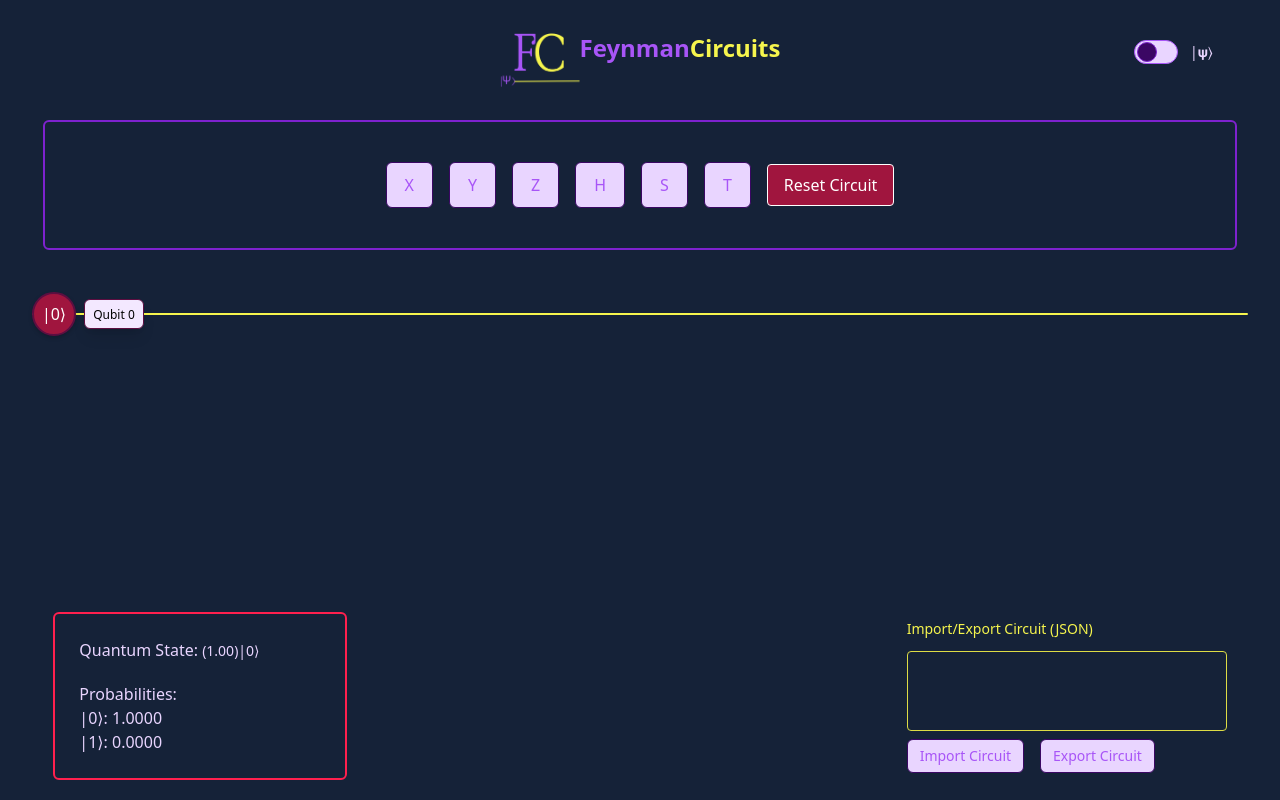
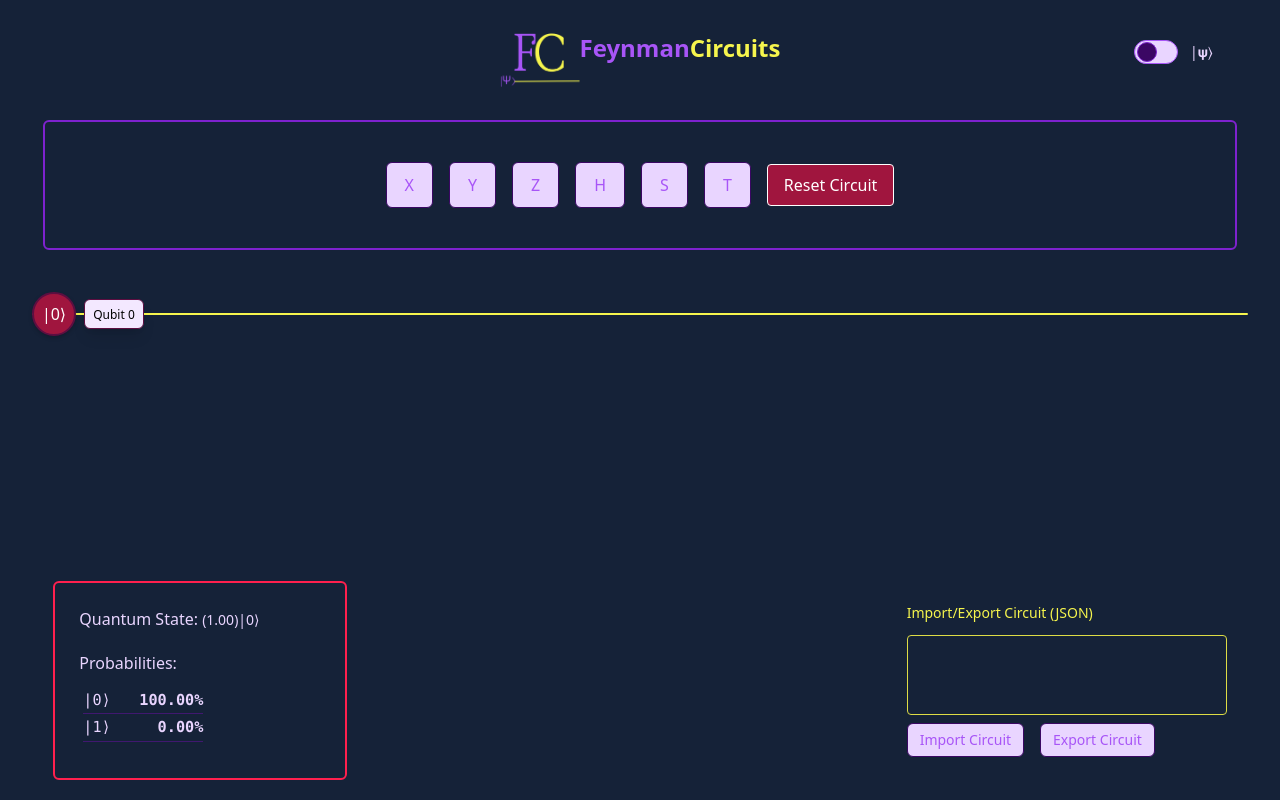
Before and after one commit to KDhanak/Feynman-Circuits, a SvelteKit app in the folder frontend/: page / in a window 1280 px wide. Built offline with nearby package versions, Linux system fonts and the light colour scheme; some icons are missing.

Commit message:
IE Dialog changed, dialog box for simulation results added.

```diff
--- a/frontend/src/components/CircuitIE.svelte
+++ b/frontend/src/components/CircuitIE.svelte
@@ -70,7 +70,7 @@
 				qubit,
 				columnIndex,
 				...(gateType === 'CONTROL' && targetQubits && { targetQubits }),
-				...(gateType === "CONTROL" && !targetQubits && targetQubit !== undefined && {targetQubit})
+				...(gateType === 'CONTROL' && !targetQubits && targetQubit !== undefined && { targetQubit })
 			}))
 		} as ImportedCircuit;
 
@@ -87,22 +87,28 @@
 			if (timeoutId) clearTimeout(timeoutId);
 			timeoutId = setTimeout(() => {
 				message = '';
-			}, 500);
+			}, 1000);
 		} catch (error) {
 			errorMessage = 'Failed to copy text. Please try selecting and copying manually.';
 			if (timeoutId) clearTimeout(timeoutId);
 			timeoutId = setTimeout(() => {
 				errorMessage = '';
-			}, 500);
+			}, 1000);
 		}
 	}
 
 	function toggleEnlarge() {
 		isEnlarged = !isEnlarged;
 	}
+
 	function focusOnMount(node: HTMLElement) {
+		// Focus the element when it is mounted
 		node.focus();
-		return;
+		return {
+			destroy() {
+				// No cleanup needed
+			}
+		};
 	}
 </script>
 
@@ -151,7 +157,7 @@
 			}}
 		>
 			<div
-				class="bg-background border border-success-1 p-4 rounded-md max-w-3xl w-full max-h-[80vh] flex flex-col"
+				class="bg-background border border-primary-1 p-4 rounded-md max-w-3xl w-full max-h-[80vh] flex flex-col"
 				transition:scale={{ duration: 200, start: 0.8 }}
 				role="dialog"
 				aria-modal="true"
@@ -179,7 +185,7 @@
 				</div>
 				<textarea
 					bind:value={circuitInputJson}
-					class="rounded border bg-transparent border-success-1 w-full h-[50vh] text-white p-2 resize-none"
+					class="rounded border bg-transparent border-white w-full h-[50vh] text-white p-2 resize-none"
 				></textarea>
 			</div>
 		</div>
@@ -199,7 +205,7 @@
 			>Export Circuit</button
 		>
 	</div>
-	<div class="absolute -bottom-12">
+	<div class="absolute bottom-45">
 		{#if errorMessage}
 			<ErrorDisplay {errorMessage} />
 		{:else if message}
--- a/frontend/src/components/SimulationResult.svelte
+++ b/frontend/src/components/SimulationResult.svelte
@@ -1,13 +1,48 @@
 <script lang="ts">
 	// Import the stores we need to read from
 	import { SimulationResults, circuit } from '../lib/stores';
+	import { fade, scale } from 'svelte/transition';
+	import Icon from '@iconify/svelte';
 
 	// Define the display limit as a constant for easy configuration
 	const DISPLAY_LIMIT = 3;
+	const MAX_COLUMNS = 16;
+	let isEnlarged = false;
 
 	// This component's only job is to DISPLAY the results.
 	// The logic for updating SimulationResults is correctly handled in `dragDropUtils.ts`
 	// whenever the circuit changes. This is a better separation of concerns.
+
+	function toggleEnlarge() {
+		isEnlarged = !isEnlarged;
+	}
+
+	function focusOnMount(node: HTMLElement) {
+		// Focus the element when it is mounted
+		node.focus();
+		return {
+			destroy() {
+				// No cleanup needed
+			}
+		};
+	}
+
+	function toEntriesArray(probObj: Record<string, number> | undefined) {
+		if (!probObj) return [];
+		return Object.entries(probObj).map(([state, prob]) => ({ state, prob }));
+	}
+
+	function chunkArray<T>(arr: T[], size: number) {
+		const out: T[][] = [];
+		for (let i = 0; i < arr.length; i += size) {
+			out.push(arr.slice(i, i + size));
+		}
+		return out;
+	}
+
+	// reactive values that update when $SimulationResults changes
+	$: probabilitiesArray = toEntriesArray($SimulationResults?.probabilities);
+	$: columns = chunkArray(probabilitiesArray, MAX_COLUMNS);
 </script>
 
 <div class="text-secondary-1">
@@ -15,12 +50,89 @@
 	{#if $circuit.numQubits > DISPLAY_LIMIT}
 		<div class="p-4 border border-secondary-3 rounded-md bg-secondary-4/20 text-center">
 			<p class="text-md font-medium">Display Limit Reached</p>
-			<p class="text-sm mt-2">
-				The detailed quantum state and probabilities are only shown for circuits with {DISPLAY_LIMIT} or fewer qubits to ensure readability.
-			</p>
+			<button
+				type="button"
+				class="text-sm mt-2 underline cursor-pointer"
+				on:click={toggleEnlarge}
+				aria-label="Enlarge the display to view full simulation results"
+			>
+				Click here to enlarge the display and view the full simulation results.
+			</button>
 		</div>
 
-	<!-- Otherwise, show the full simulation results -->
+		{#if isEnlarged}
+			<div
+				class="fixed inset-0 bg-transparent flex items-center justify-center z-50"
+				transition:fade={{ duration: 200 }}
+				role="button"
+				tabindex="0"
+				aria-label="Close enlarged circuit JSON editor"
+				on:click={toggleEnlarge}
+				on:keydown={(e) => {
+					if (e.key === 'Enter' || e.key === ' ') {
+						toggleEnlarge();
+					}
+				}}
+			>
+				<div
+					class="bg-background border border-ternary-0 p-4 rounded-md max-w-3xl w-full max-h-[80vh] flex flex-col"
+					transition:scale={{ duration: 200, start: 0.8 }}
+					role="dialog"
+					aria-modal="true"
+					tabindex="0"
+					use:focusOnMount
+					on:click|stopPropagation
+					on:keydown={(e) => {
+						if (e.key === 'Escape') {
+							toggleEnlarge();
+						}
+					}}
+				>
+					<div class="flex mb-2 justify-center">
+						<h3 class="text-primary-1">Simulation Results</h3>
+						<button type="button" aria-label="Close dialog" on:click={toggleEnlarge}>
+							<Icon
+								icon="material-symbols:close"
+								role="button"
+								class="text-ternary-0 cursor-pointer"
+								width="24"
+								height="24"
+								on:click={toggleEnlarge}
+							/>
+						</button>
+					</div>
+					<p class="text-md font-medium">
+						Quantum State:
+						<span class="text-sm font-normal">
+							<!-- Ensure formattedState exists before displaying -->
+							{$SimulationResults.formattedState ?? 'Calculating...'}
+						</span>
+					</p>
+
+					<p class="text-md font-medium mt-5">Probabilities:</p>
+
+					<!-- Dynamically render the probabilities for the current circuit -->
+					{#if columns.length > 0}
+						<div class="prob-columns" role="list" aria-label="Simulation probabilities">
+							{#each columns as column}
+								<div class="prob-column" role="listitem">
+									{#each column as item}
+										<div class="prob-row" role="group" aria-label={`state ${item.state}`}>
+											<span class="state">|{item.state}⟩</span>
+											<span class="prob">{(item.prob * 100).toFixed(2)}%</span>
+										</div>
+									{/each}
+								</div>
+							{/each}
+						</div>
+					{:else}
+						<p>No probabilities available</p>
+					{/if}
+				</div>
+			</div>
+		{/if}
+
+		<!-- Otherwise, show the full simulation results -->
 	{:else}
 		<p class="text-md font-medium">
 			Quantum State:
@@ -33,12 +145,78 @@
 		<p class="text-md font-medium mt-5">Probabilities:</p>
 
 		<!-- Dynamically render the probabilities for the current circuit -->
-		<ul>
-			{#if $SimulationResults && $SimulationResults.probabilities}
-				{#each Object.entries($SimulationResults.probabilities) as [state, probability]}
-					<li>|{state}⟩: {probability.toFixed(4)}</li>
+		{#if columns.length > 0}
+			<div class="prob-columns" role="list" aria-label="Simulation probabilities">
+				{#each columns as column}
+					<div class="prob-column" role="listitem">
+						{#each column as item}
+							<div class="prob-row" role="group" aria-label={`state ${item.state}`}>
+								<span class="state">|{item.state}⟩</span>
+								<span class="prob">{(item.prob * 100).toFixed(2)}%</span>
+							</div>
+						{/each}
+					</div>
 				{/each}
-			{/if}
-		</ul>
+			</div>
+		{:else}
+			<p>No probabilities available</p>
+		{/if}
 	{/if}
 </div>
+
+<style>
+	.prob-columns {
+		display: flex;
+		gap: 1rem;
+		overflow-x: auto;
+		padding: 0.5rem 0;
+		align-items: flex-start;
+	}
+
+	.prob-column {
+		display: flex;
+		flex-direction: column;
+		min-width: 8rem;
+		background: var(--bg-muted, transparent);
+		padding: 0.25rem;
+		border-radius: 6px;
+		box-sizing: border-box;
+	}
+
+	.prob-row {
+		display: flex;
+		justify-content: space-between;
+		gap: 1rem;
+		padding: 0.12rem 0;
+		border-bottom: 1px solid rgba(174, 0, 255, 0.281);
+		font-family: ui-monospace, SFMono-Regular, Menlo, Monaco, 'Roboto Mono', monospace;
+		font-size: 0.95rem;
+	}
+
+	.state {
+		color: var(--muted-text);
+	}
+
+	.prob {
+		font-weight: 600;
+		color: var(--primary-text);
+		min-width: 4.5rem;
+		text-align: right;
+	}
+
+	[role="dialog"] .flex.mb-2.justify-center {
+		position: relative;
+		justify-content: center;
+		padding-right: 2.5rem;
+	}
+
+	[role="dialog"] .flex.mb-2.justify-center > button {
+		position: absolute;
+		right: 0.5rem;
+		top: 50%;
+		transform: translateY(-50%);
+		background: transparent;
+		border: none;
+		padding: 0;
+	}
+</style>
--- a/frontend/src/components/ToggleUI.svelte
+++ b/frontend/src/components/ToggleUI.svelte
@@ -9,7 +9,7 @@
 	$: checked = $circuit.numQubits > 1;
 
 	function handleToggle() {
-		toggleMode(3);
+		toggleMode(4);
 		resetCircuit();
 	}
 </script>
```
